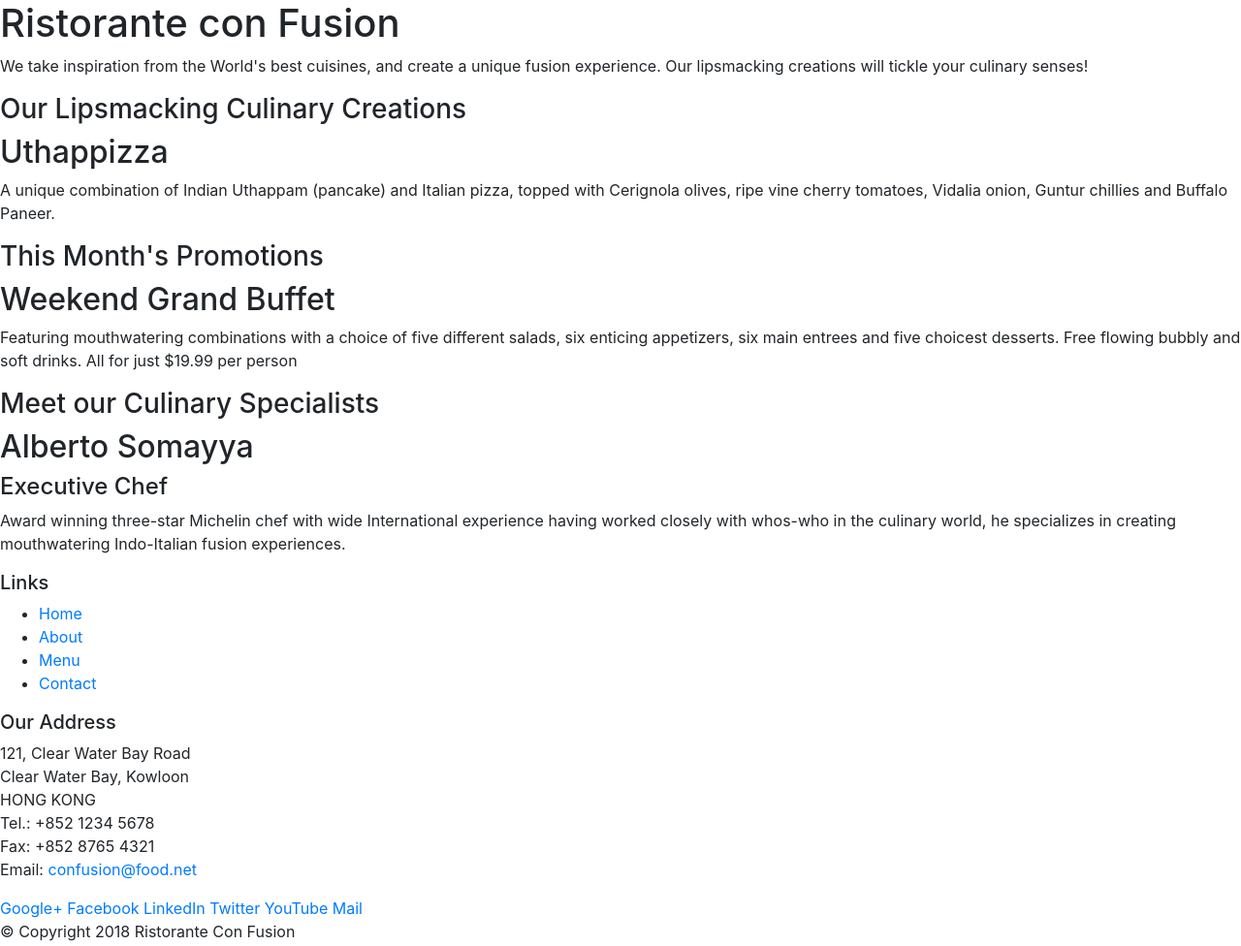
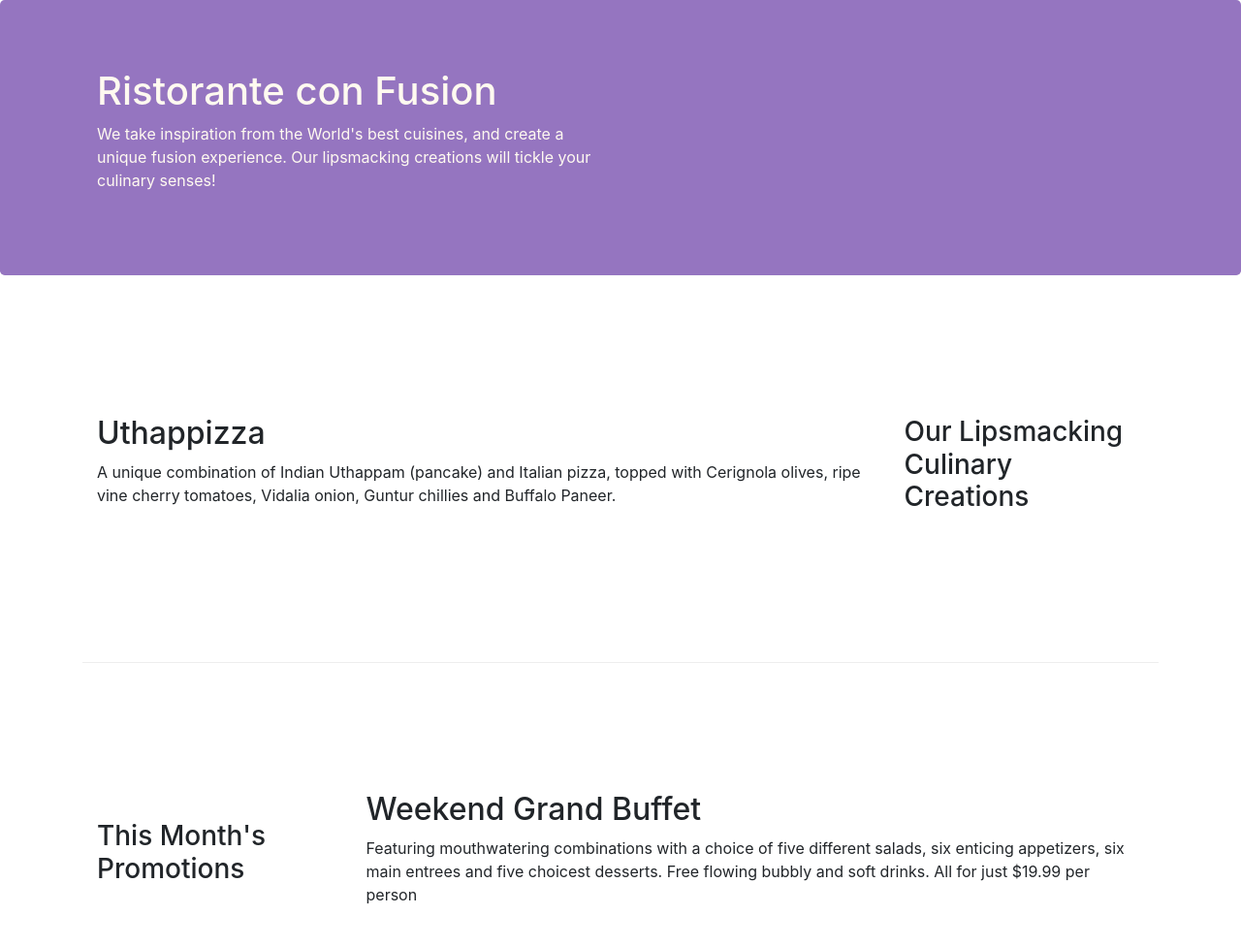
Before and after one commit to Sunnymaharshi/Front-End-Web-UI-Frameworks-and-Tools-Bootstrap-4, a website: page index.html in a window 1280 px wide. Shown: the top 976 px of the page at 97% size. Drawn offline with nearby package versions, Linux system fonts and the light colour scheme.

Commit message:
bootstrap exercise completed

```diff
--- /dev/null
+++ b/css/styles.css
@@ -0,0 +1,30 @@
+.row-header{
+	margin: 0px auto;
+	padding: 0px auto;
+}
+.row-content{
+	margin: 0px auto;
+	padding: 50px 0px 50px 0px;
+	border-bottom: 1px ridge;
+	min-height: 400px;
+
+}
+
+.footer{
+	background-color: #d1c4e9;
+	margin: 0px auto;
+
+	padding: 20px 0px 20px 0px
+
+}
+.jumbotron{
+	padding: 70px 30px 70px 30px;
+	margin:0px auto;
+	background:#9575c0 ;
+	color: floralwhite;
+}
+.address{
+	font-size: 80%;
+	margin:0px;
+	color: #0f0f0f;
+}
--- a/index.html
+++ b/index.html
@@ -9,51 +9,52 @@
 
     <!-- Bootstrap CSS -->
     <link rel="stylesheet" href="node_modules/bootstrap/dist/css/bootstrap.min.css">
+    <link rel="stylesheet" href="css/styles.css">
     <title>Ristorante Con Fusion</title>
 </head>
 
 <body>
 
-    <header>
-        <div>
-            <div>
-                <div>
+    <header class="jumbotron">
+        <div class="container">
+            <div class="row row-header" >
+                <div class="col-12 col-sm-6">
                     <h1>Ristorante con Fusion</h1>
                     <p>We take inspiration from the World's best cuisines, and create a unique fusion experience. Our lipsmacking creations will tickle your culinary senses!</p>
                 </div>
-                <div>
+                <div class="col-12 col-sm">
                 </div>
             </div>
         </div>
     </header>
 
-    <div>
-        <div>
-            <div>
+    <div class="container">
+        <div class="row row-content align-items-center"  >
+            <div class="col-12 col-sm-4 order-sm-last col-md-3 ">
                 <h3>Our Lipsmacking Culinary Creations</h3>
             </div>
-            <div>
+            <div class="col col-sm order-sm-first col-md ">
                 <h2>Uthappizza</h2>
                 <p>A unique combination of Indian Uthappam (pancake) and Italian pizza, topped with Cerignola olives, ripe vine cherry tomatoes, Vidalia onion, Guntur chillies and Buffalo Paneer.</p>
             </div>
         </div>
 
 
-        <div>
-            <div>
+        <div class="row row-content align-items-center">
+            <div class="col-12 col-sm-4 col-md-3">
                 <h3>This Month's Promotions</h3>
             </div>
-            <div>
+            <div class="col col-sm col-md">
                 <h2>Weekend Grand Buffet</h2>
                 <p>Featuring mouthwatering combinations with a choice of five different salads, six enticing appetizers, six main entrees and five choicest desserts. Free flowing bubbly and soft drinks. All for just $19.99 per person </p>
             </div>
         </div>
 
-        <div>
-            <div>
+        <div class="row row-content align-items-center">
+            <div class="col-12 col-sm-4 order-sm-last col-md-3">
                 <h3>Meet our Culinary Specialists</h3>
             </div>
-            <div>
+            <div class="col col-sm order-sm-first col-md ">
                 <h2>Alberto Somayya</h2>
                 <h4>Executive Chef</h4>
                 <p>Award winning three-star Michelin chef with wide International experience having worked closely with whos-who in the culinary world, he specializes in creating mouthwatering Indo-Italian fusion experiences. </p>
@@ -61,19 +62,19 @@
         </div>
     </div>
 
-    <footer>
-        <div>
-            <div>
-                <div>
+    <footer class="footer">
+        <div class="container">
+            <div class="row">
+                <div class="col-4 offset-1 col-sm-2  ">
                     <h5>Links</h5>
-                    <ul>
+                    <ul class="list-unstyled">
                         <li><a href="#">Home</a></li>
                         <li><a href="#">About</a></li>
                         <li><a href="#">Menu</a></li>
                         <li><a href="#">Contact</a></li>
                     </ul>
                 </div>
-                <div>
+                <div class="col-7 col-sm-5 address">
                     <h5>Our Address</h5>
                     <address>
 		              121, Clear Water Bay Road<br>
@@ -84,8 +85,8 @@
 		              Email: <a href="mailto:confusion@food.net">confusion@food.net</a>
 		           </address>
                 </div>
-                <div>
-                    <div>
+                <div class="col-12 col-sm-4 align-self-center" >
+                    <div class="text-center">
                         <a href="http://google.com/+">Google+</a>
                         <a href="http://www.facebook.com/profile.php?id=">Facebook</a>
                         <a href="http://www.linkedin.com/in/">LinkedIn</a>
@@ -95,8 +96,8 @@
                     </div>
                 </div>
            </div>
-           <div>
-                <div>
+           <div class="row justify-content-center">
+                <div class="col-auto">
                     <p>© Copyright 2018 Ristorante Con Fusion</p>
                 </div>
            </div>
```
